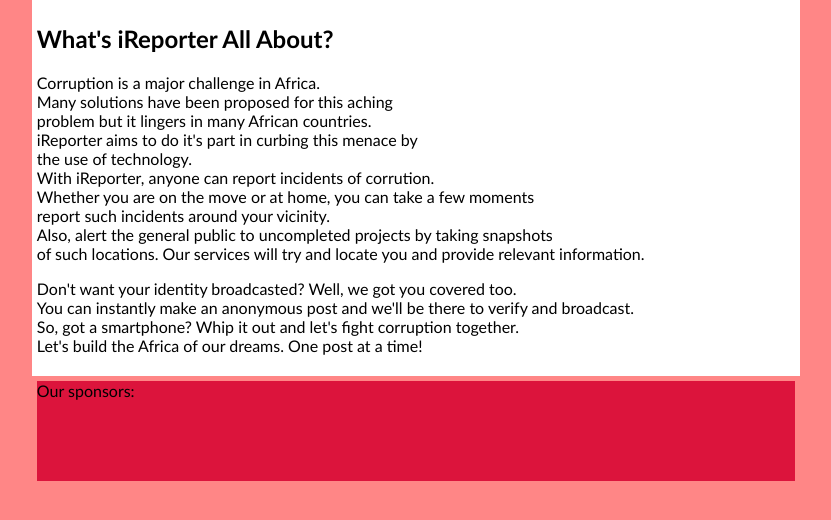
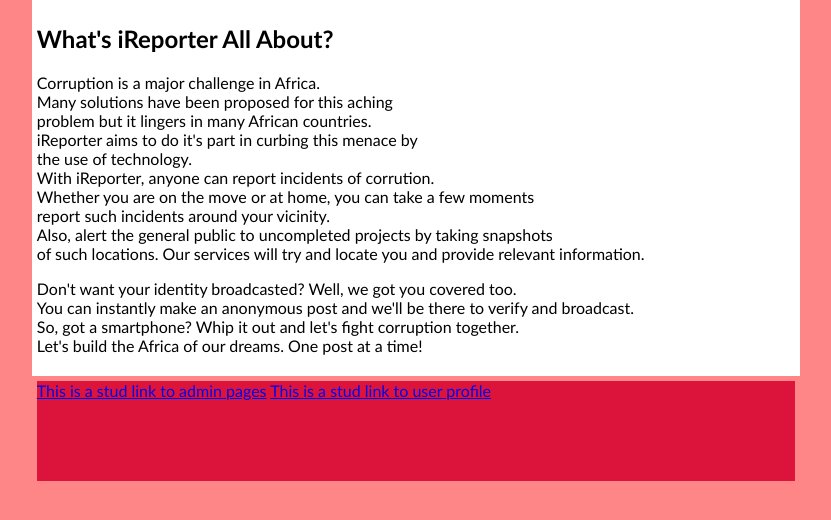
Before and after one commit to patrex/iRep, a plain HTML site: page index.html in a window 1280 px wide. Shown: the part 74-594 px from the top of the page, without its empty margins (224-1055 px from the left). Drawn offline with Linux system fonts and the light colour scheme.

Commit message:
Add stud links to admin and user profiles for sampling only

```diff
--- a/index.html
+++ b/index.html
@@ -53,7 +53,9 @@
     </div>
 
     <div id="next-steps">
-        Our sponsors:
+        <a href="admin.html">This is a stud link to admin pages</a>
+        <a href="viewRecords.html">This is a stud link to user profile</a>
+
     </div>
     <script src="js/ireport.js"></script>
 </body>
```
